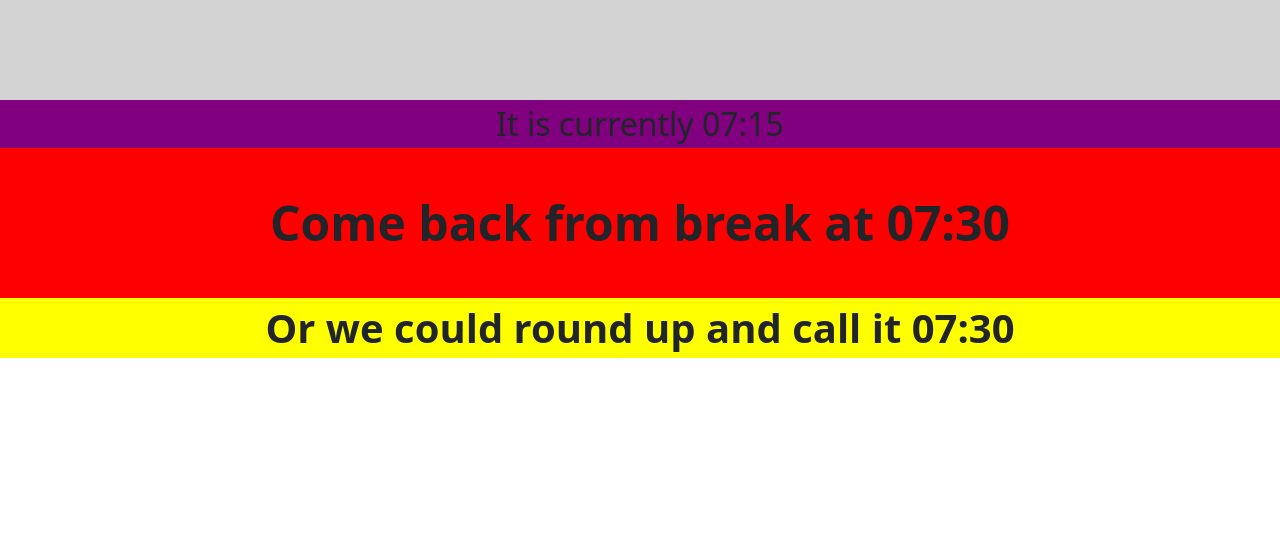
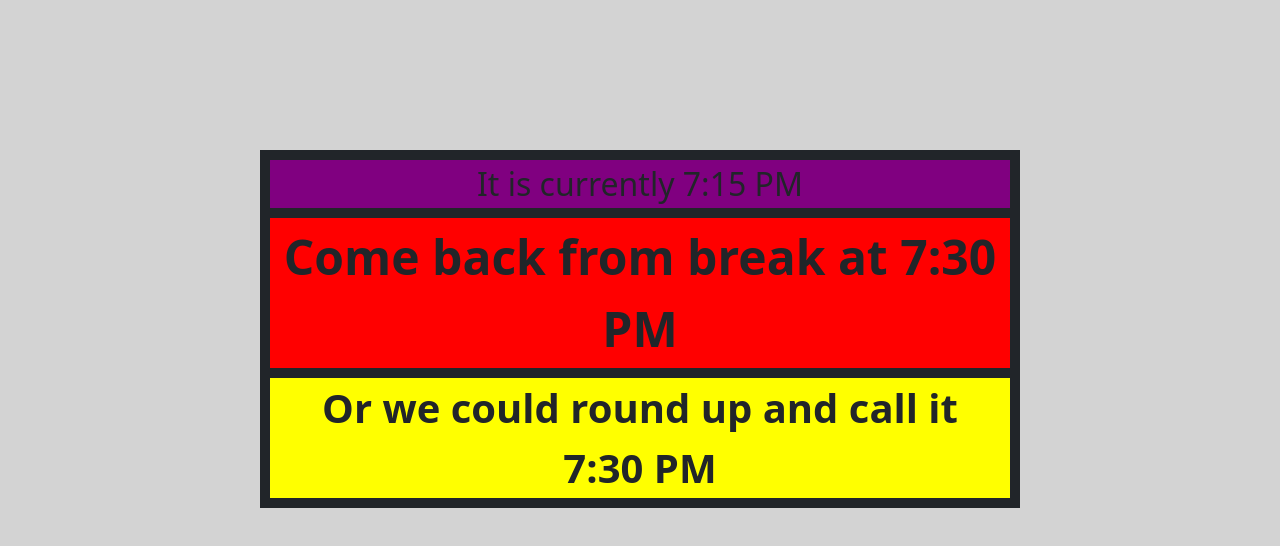
Before and after one commit to afontana405/break-calculator, a plain HTML site: page index.html in a window 1280 px wide. Drawn offline with nearby package versions, Linux system fonts and the light colour scheme.

Commit message:
worked on css

```diff
--- a/assets/css/style.css
+++ b/assets/css/style.css
@@ -1,14 +1,22 @@
+body {
+    background-color: lightgray;
+}
+
+#breakTime {
+    position: relative;
+    top: 150px;
+    /* border-style: solid;
+    border-width: 10px; */
+}
 
 #currentTime {
     font-weight: 500;
     font-size: 200%;
     background-color: purple;
+    border-style: solid;
+    border-width: 10px;
 }
 
-.navbar {
-    height: 100px;
-    background-color: lightgray;
-}
 
 #endBreak {
     display: flex;
@@ -17,10 +25,15 @@
     font-weight: 800;
     font-size: 300%;
     background-color: red;
+    border-left-style: solid;
+    border-right-style: solid;
+    border-width: 10px;
 }
 
 #suggestedEnd {
     font-weight: 600;
     font-size: 250%;
     background-color: yellow;
+    border-style: solid;
+    border-width: 10px;
 }
--- a/assets/js/script.js
+++ b/assets/js/script.js
@@ -1,18 +1,15 @@
 $(document).ready(function() {
-    var Time = dayjs().format('hh:mm');
-    var presentTime = dayjs();
     var currentTimeEl = $('#currentTime');
     var endBreakEl = $('#endBreak');
     var suggestedEndEl = $('#suggestedEnd');
+    var presentTime = dayjs();
     var newTime = presentTime.add(15, 'minute');
-    var endBreakHour = newTime.format('hh');
-    var endBreakMinutes = newTime.format('mm');
 
     $(function() {
         // displays current time
-        currentTimeEl.text('It is currently ' + Time);
+        currentTimeEl.text('It is currently ' + presentTime.format('h:mm A'));
         // displays end break time
-        endBreakEl.text('Come back from break at ' + newTime.format('hh:mm'));
+        endBreakEl.text('Come back from break at ' + newTime.format('h:mm A'));
         checkEndBreak();
     });
 
@@ -20,9 +17,9 @@ $(document).ready(function() {
     function checkEndBreak() {
         if (newTime.format('mm') % 5 === 0) {
             // displays rounded time
-            suggestedEndEl.text('Or we could round up and call it '+ newTime.format('hh:mm'));
+            suggestedEndEl.text('Or we could round up and call it '+ newTime.format('h:mm A'));
         } else {
-            // if time is not divisible by 5, round adds 1 until it is
+            // if time is not divisible by 5, adds 1 until it is
             newTime = newTime.add(1, 'minute');
             checkEndBreak();
         };
--- a/index.html
+++ b/index.html
@@ -9,13 +9,10 @@
     </head>
 
     <body>
-        <header id='header' class='row'>
-            <section class='col-12 navbar'></section>
-            <section id='currentTime' class='col-12 text-center d-flex justify-content-center'></section>
-        </header>
-        <main id='Breaktime' class='row'>
-            <section id='endBreak' class='col-12 text-center d-flex justify-content-center'></section>
-            <section id='suggestedEnd' class='col-12 text-center d-flex justify-content-center'>or we could round up and call it 9</section>
+        <main id='breakTime' class='row justify-content-center'>
+            <section id='currentTime' class='col-7 text-center justify-content-center'></section>
+            <section id='endBreak' class='col-7 text-center justify-content-center'></section>
+            <section id='suggestedEnd' class='col-7 text-center justify-content-center'>or we could round up and call it 9</section>
         </main>
         <script src="https://code.jquery.com/jquery-3.4.1.min.js"></script>
         <script
```
Also changed, not shown: 1 other file.
